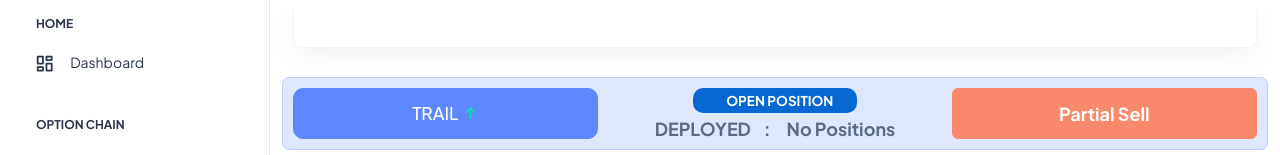
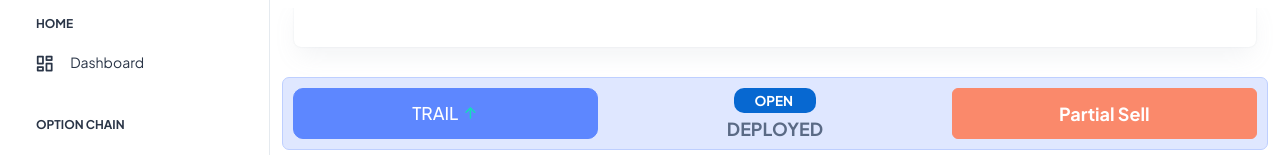
Before and after one commit to AppzDjangoDev/tradewithappz, a Django app: template templates/trading_tool/html/optionchainview.html in a window 1280 px wide. Shown: the part 86-241 px from the top of the page. Run offline with Django 4.2, Linux system fonts and the light colour scheme; the template is opened without the code that fills it, so the values that code supplies are empty; some libraries are stand-ins or nearby versions.

Commit message:
average Double SL fix

```diff
--- a/fyersapi/views.py
+++ b/fyersapi/views.py
@@ -1522,7 +1522,7 @@ async def instantBuyOrderWithSL(request):
                 await sync_to_async(TradingConfigurations.objects.order_by('-last_updated').update)(over_trade_status=True)
 
             order_with_status_6 = next((order for order in allOrderData.get("orderBook", []) if order['status'] == 6 and order["symbol"] == der_symbol), None)
-            if tempDatainstance and order_with_status_6:
+            if tempDatainstance1 and order_with_status_6:
                 exst_qty = tempDatainstance.quantity
                 new_qty = order_qty + exst_qty
                 total_order_expense = order_qty * ltp
--- a/templates/trading_tool/html/index.html
+++ b/templates/trading_tool/html/index.html
@@ -643,43 +643,6 @@
   </script>
 
   {% endblock %}
-  <script>
-      $(document).ready(function() {
-      $('#trailingwithlimit').click(function(e) {
-          e.preventDefault();
-          console.log('Position closed successfully.');
-
-          $.ajax({
-              type: 'GET',  // Adjust the request type as needed
-              url: '{% url "trailingwithlimit" %}',
-              success: function(response) {
-                  // Handle success response if needed
-                  console.log('Position closed successfully.', response.message);
-                  swal({
-                    position: "top-end",
-                    icon: "success",
-                    title: response.message,
-                    showConfirmButton: false,
-                    timer: 500
-                  })
-
-              },
-              error: function(xhr, status, error) {
-                  // Handle error response if needed
-                  console.error('Failed to close position. Error:', error);
-                  swal({
-                    position: "top-end",
-                    icon: "error",
-                    title: "some error occured!",
-                    showConfirmButton: false,
-                    timer: 500
-                  })
-
-              }
-          });
-      });
-    });
-  </script>
 
   <script>
     $(document).ready(function() {
--- a/templates/trading_tool/html/optionchainview.html
+++ b/templates/trading_tool/html/optionchainview.html
@@ -121,7 +121,7 @@
                             <div class="container-fluid my-2 pt-4">
                                 <div class="row">
                                     <div class="col-6 d-flex justify-content-center align-items-center" style="height:65px;">
-                                        <button id="switch_scalp_mode" class="btn btn-dark  spinner btn-lg btn-block w-100 h-100 fw-bold" style="border-radius: 10px;">Checking..</button>
+                                        <button id="switch_scalp_mode" class="btn btn-info  spinner btn-lg btn-block w-100 h-100 fw-bold" style="border-radius: 10px;">Checking..</button>
                                     </div>
                                     {% comment %} <div class="col-4 d-flex justify-content-center align-items-center" style="height:65px;">
                                         <button  id="trailingwithlimit" class="btn btn-primary btn-lg btn-block w-100 h-100 m-0 fw-bold" style="border-radius: 10px;">TRAIL <i class="ti ti-arrow-up text-success"></i>{{forward_trailing_points}}</button>
@@ -262,11 +262,11 @@
                 <input type="hidden" name="opt-symbol" value="{{ option.symbol }}">
                 <input type="hidden" name="opt-ltp" value="{{ option.ltp }}"> {% endcomment %}
                 <h5 class="card-title text-muted fw-bolder mb-0">
-                        <span style="color: white; background-color: #0065d0f7; padding: 4px; margin-bottom: 10px; border-radius: 10px; font-size: 75%;">&nbsp;&nbsp;&nbsp;&nbsp;&nbsp;&nbsp;&nbsp;&nbsp;&nbsp;&nbsp;&nbsp;&nbsp;OPEN POSITION &nbsp;&nbsp;&nbsp;&nbsp;&nbsp;&nbsp;&nbsp;</span>
+                        <span style="color: white; background-color: #0065d0f7; padding: 4px; margin-bottom: 10px; border-radius: 10px; font-size: 75%;">&nbsp;&nbsp;&nbsp;&nbsp;&nbsp;&nbsp;&nbsp;OPEN &nbsp;&nbsp;&nbsp;&nbsp;&nbsp;&nbsp;&nbsp;</span>
                         {% comment %} <span style="color: white; background-color: #0065d0f7; padding: 4px; margin-bottom: 1px; border-radius: 10px; font-size: 75%;">&nbsp;&nbsp;&nbsp;&nbsp;&nbsp;&nbsp;&nbsp;&nbsp;&nbsp;&nbsp;&nbsp;&nbsp;{{ straddle_capital }} - {{straddle_amount_limit}}&nbsp;&nbsp;&nbsp;&nbsp;&nbsp;&nbsp;&nbsp;&nbsp;</span> {% endcomment %}
 
                     <br>
-                    <p id="openAmountData1" class="mb-0 mt-2 fs-5 fw-bolder">DEPLOYED &nbsp;&nbsp;&nbsp;: &nbsp; &nbsp; No Positions</p>
+                    <p id="openAmountData1" class="mb-0 mt-2 fs-5 fw-bolder">DEPLOYED</p>
                     {% comment %} <p class="card-text fs-5 fw-bolder mt-1">&nbsp;&nbsp;&nbsp;&nbsp;{{ option.strike_price }}</p> {% endcomment %}
                 </h5>
                 {% comment %} <p class="card-text fs-3 fw-bolder" id="der-ltp-{{ option.symbol }}">LTP: {{ option.ltp }}</p> {% endcomment %}
@@ -784,7 +784,7 @@
                 openTradedPriceInput.value = '';
                 openPlDataElement.innerHTML = 'P&L DATA &nbsp;: &nbsp; &nbsp; No Positions';
                 openAmountDataElement.innerHTML = 'DEPLOYED  &nbsp;: &nbsp; &nbsp; No Positions';
-                openAmountData1Element.innerHTML = 'DEPLOYED  &nbsp;: &nbsp; &nbsp; No Positions';
+                openAmountData1Element.innerHTML = 'DEPLOYED  &nbsp;s';
                 expLossAmountElement.innerHTML = 'POSITIONS &nbsp;: &nbsp; &nbsp; No Positions';
                 openOrderDataElement.innerHTML = 'EXP LOSS  &nbsp;: &nbsp; &nbsp; No Positions';
 
@@ -1231,10 +1231,10 @@
         success: function(response) {
             // Set the initial state of the button based on the response
             if (response.scalping_mode) {
-                $('#switch_scalp_mode').addClass('btn-info').removeClass('btn-dark');
+                $('#switch_scalp_mode').addClass('btn-dark').removeClass('btn-info');
                 document.getElementById('switch_scalp_mode').innerHTML="SCALP</br>"+response.capital;
             } else {
-                $('#switch_scalp_mode').addClass('btn-dark').removeClass('btn-info');
+                $('#switch_scalp_mode').addClass('btn-info').removeClass('btn-dark');
                 document.getElementById('switch_scalp_mode').innerHTML="NORMAL</br>"+response.capital
             }
         },
@@ -1260,10 +1260,10 @@
                 // Handle success response if needed
                 console.log('scalping_modescalping_modescalping_mode', response.scalping_mode)
                 if (response.scalping_mode) {
-                    $('#switch_scalp_mode').addClass('btn-info').removeClass('btn-dark');
+                    $('#switch_scalp_mode').addClass('btn-dark').removeClass('btn-info');
                     document.getElementById('switch_scalp_mode').innerHTML="SCALP</br>"+response.capital;
                 } else {
-                    $('#switch_scalp_mode').addClass('btn-dark').removeClass('btn-info');
+                    $('#switch_scalp_mode').addClass('btn-info').removeClass('btn-dark');
                     document.getElementById('switch_scalp_mode').innerHTML="NORMAL</br>"+response.capital
                 }
                 swal({
```
Also changed, not shown: 1 other file.
